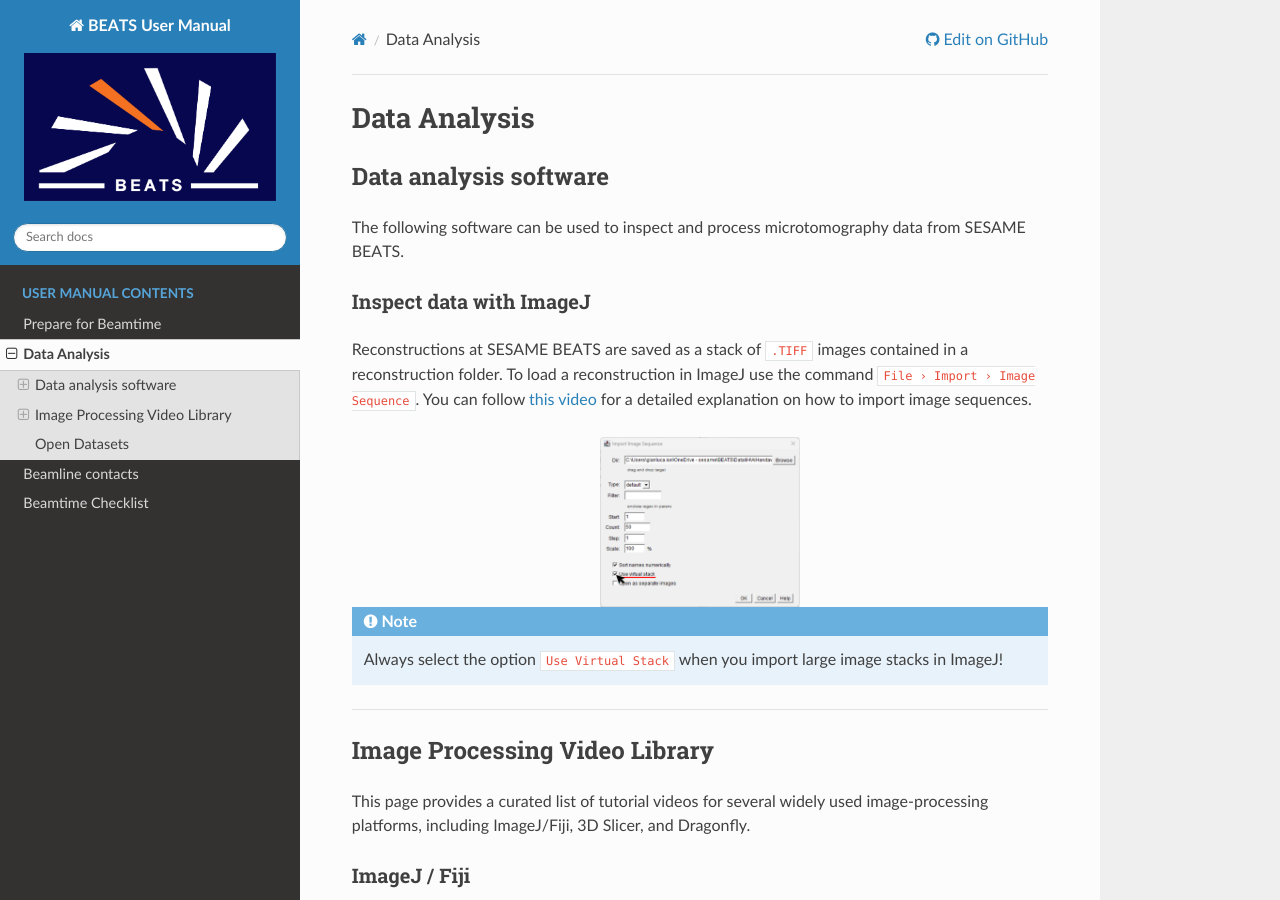
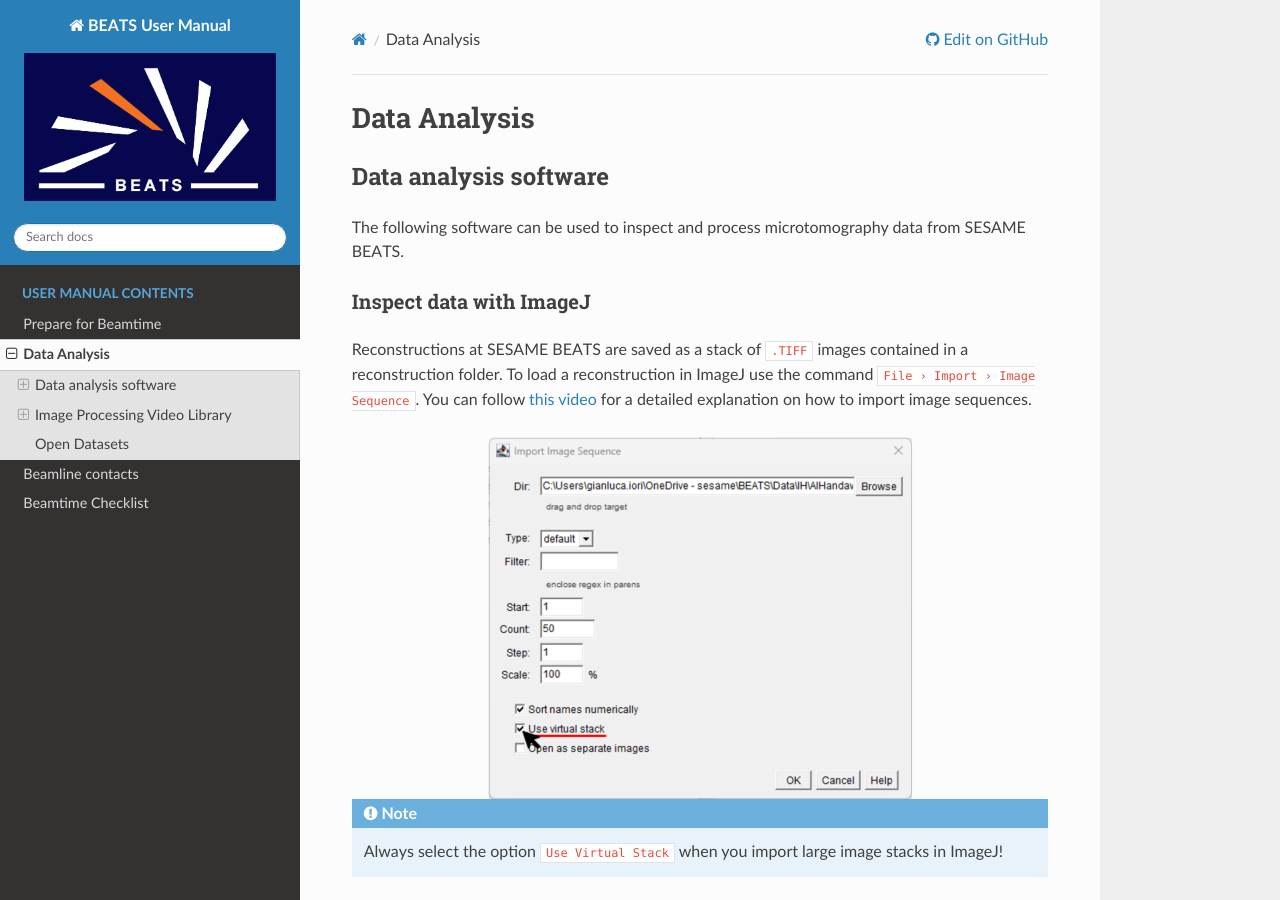
Before and after one commit to SESAME-Synchrotron/BEATS_user_manual, a Sphinx documentation site: the page built from docs/source/data_analysis.rst, in a window 1280 px wide and 900 px high. Built offline with Sphinx 7.4.7 and the Read the Docs theme 3.1.0, drawn with Linux system fonts in a browser that asks for light colours; pages that are not in the unit, such as notebooks, are missing from menus.

Commit message:
scale img

```diff
--- a/docs/source/data_analysis.rst
+++ b/docs/source/data_analysis.rst
@@ -28,8 +28,8 @@
 Reconstructions at SESAME BEATS are saved as a stack of ``.TIFF`` images contained in a reconstruction folder. To load a reconstruction in ImageJ use the command ``File › Import › Image Sequence``. You can follow `this video <https://www.youtube.com/watch?v=rmQwHGap2ko>`_ for a detailed explanation on how to import image sequences.
 
 .. figure:: /img/imagej_image_sequence.png
+   :scale: 50%
    :align: center
-   :width: 200px
    :alt: Import image sequence in ImageJ
 
 .. note::
```
